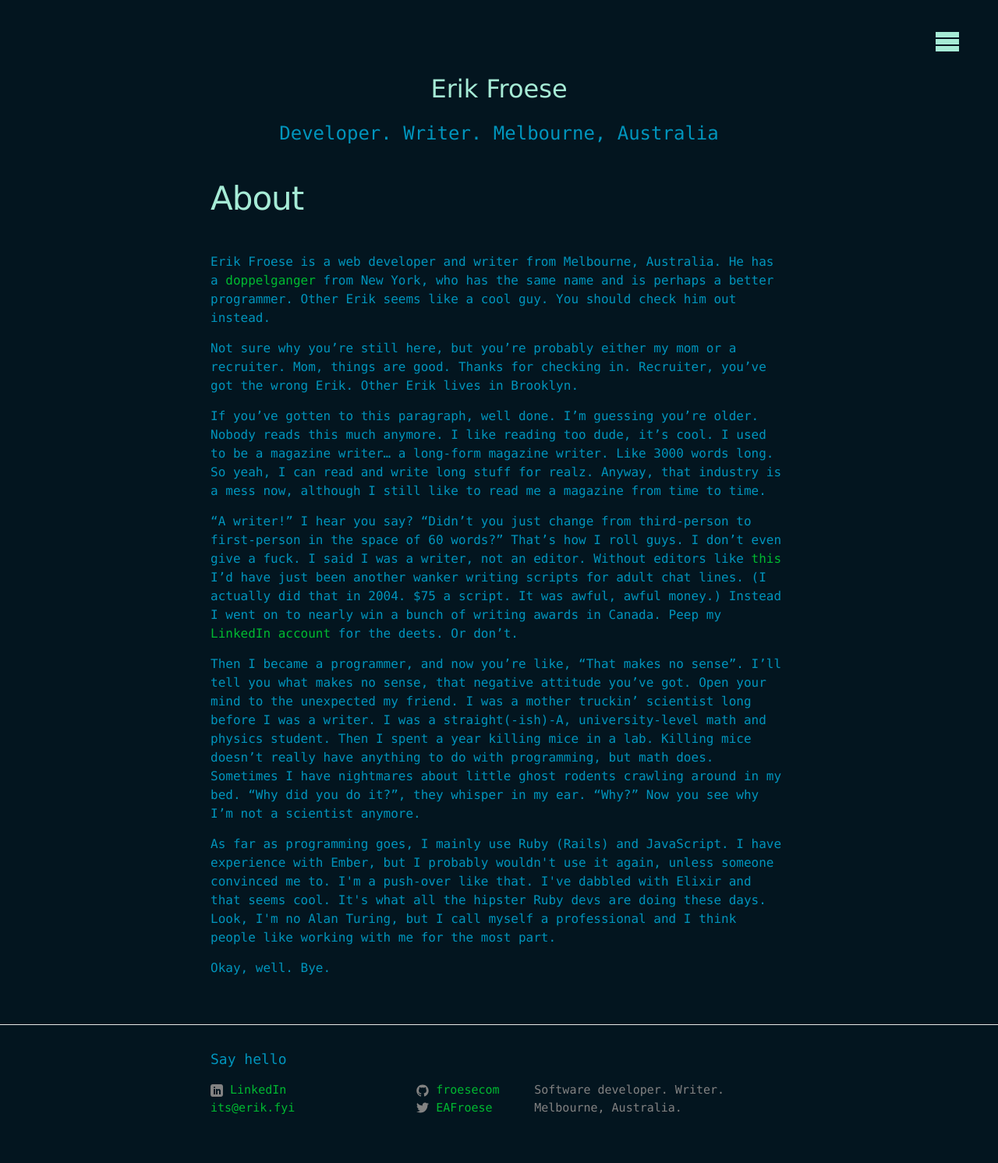
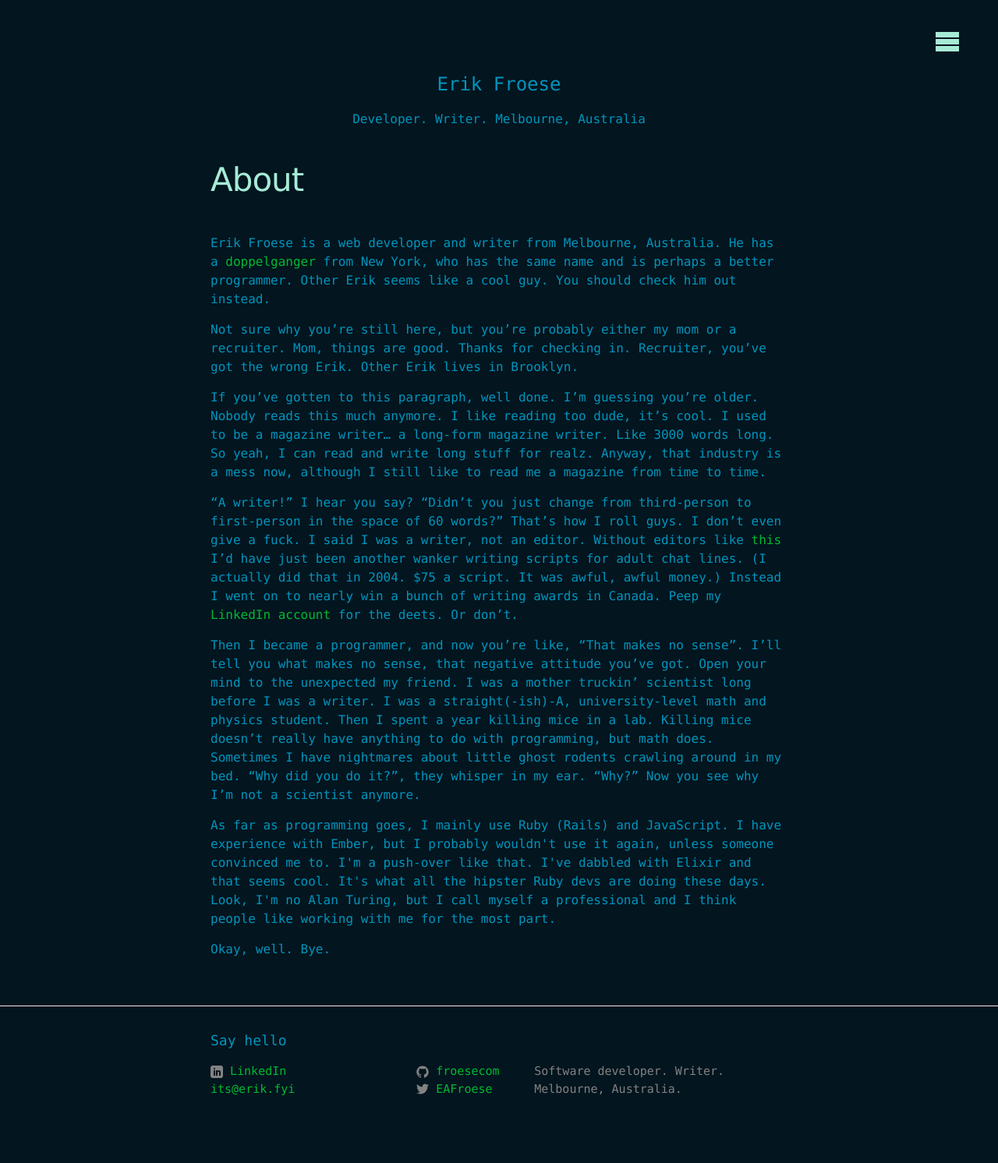
Before and after one commit to froesecom/erik-fyi, a Jekyll site: the page built from _pages/about.html, in a window 1280 px wide. Shown: the whole page at 78% size. Built offline with Jekyll 4.4.1, drawn with Linux system fonts in a browser that asks for light colours; after the commit the page ends 1468 px from its top, so only the background shows below that.

Commit message:
update headings

```diff
--- a/_layouts/default.html
+++ b/_layouts/default.html
@@ -6,8 +6,8 @@
   <body>
     {% include header.html %}
     <div id="intro">
-      <h1>Erik Froese</h1>
-      <h2 class="intro" ><span> Developer. Writer. </span><span class="line-break-mobile">Melbourne, Australia </span> </h2>
+      <h2>Erik Froese</h2>
+      <h4 class="intro" ><span> Developer. Writer. </span><span class="line-break-mobile">Melbourne, Australia </span> </h4>
       <p class="hidden">Technologies I love to develop with: Ruby on Rails, Ember, JavaScript, Elixir. I am also an award-winning, long-form non-fiction writer. Check out my <a href="https://au.linkedin.com/in/erik-froese-82987833">LinkedIn profile</a> for more about my work history.</p>
     </div>
 
--- a/css/application.css
+++ b/css/application.css
@@ -126,7 +126,7 @@
 
 /*MOBILE*/
 @media (max-width: 450px) {
-  h2.intro {
+  h3.intro {
     display: none;
   }
   .menu-btn {
```
